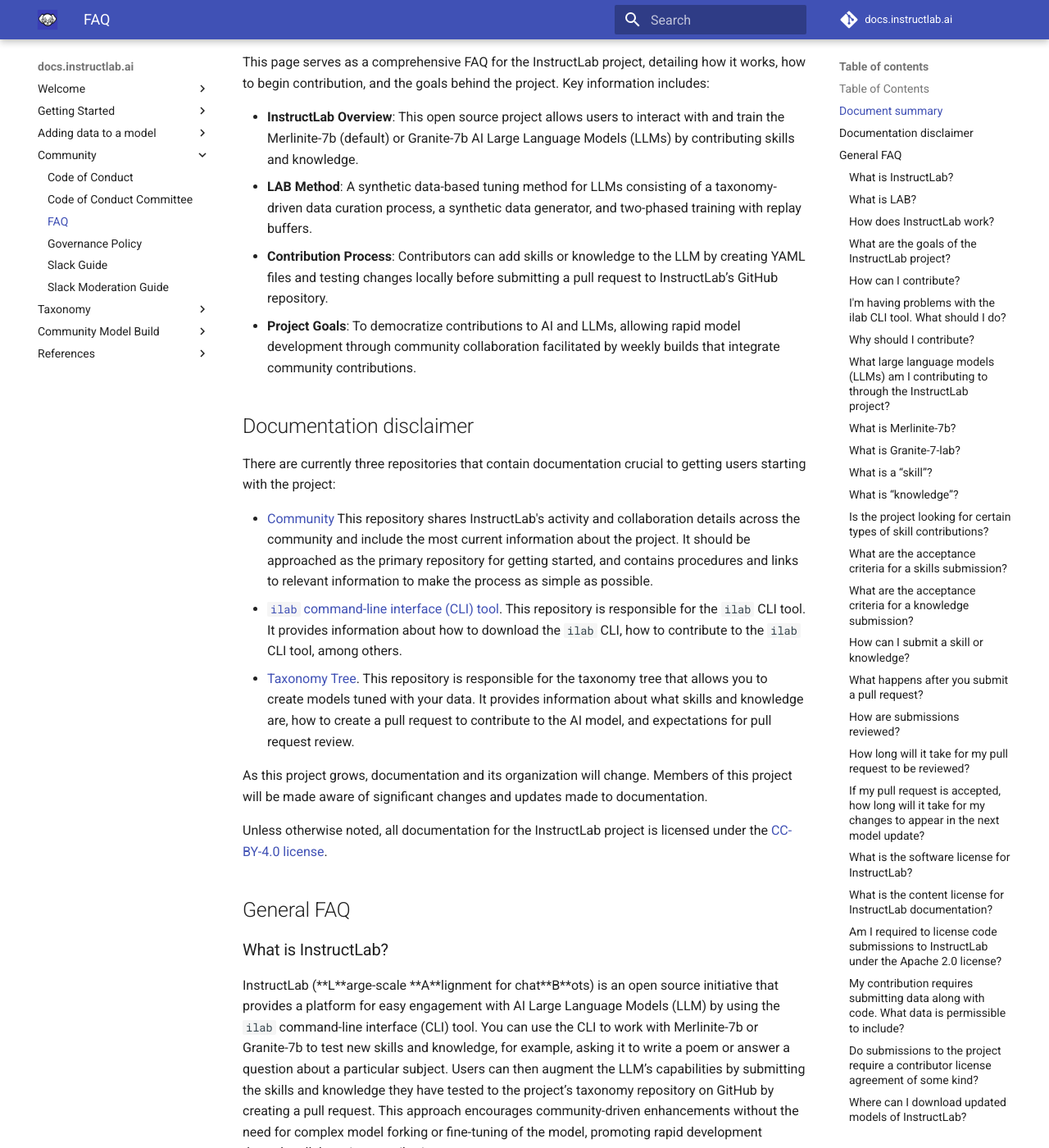
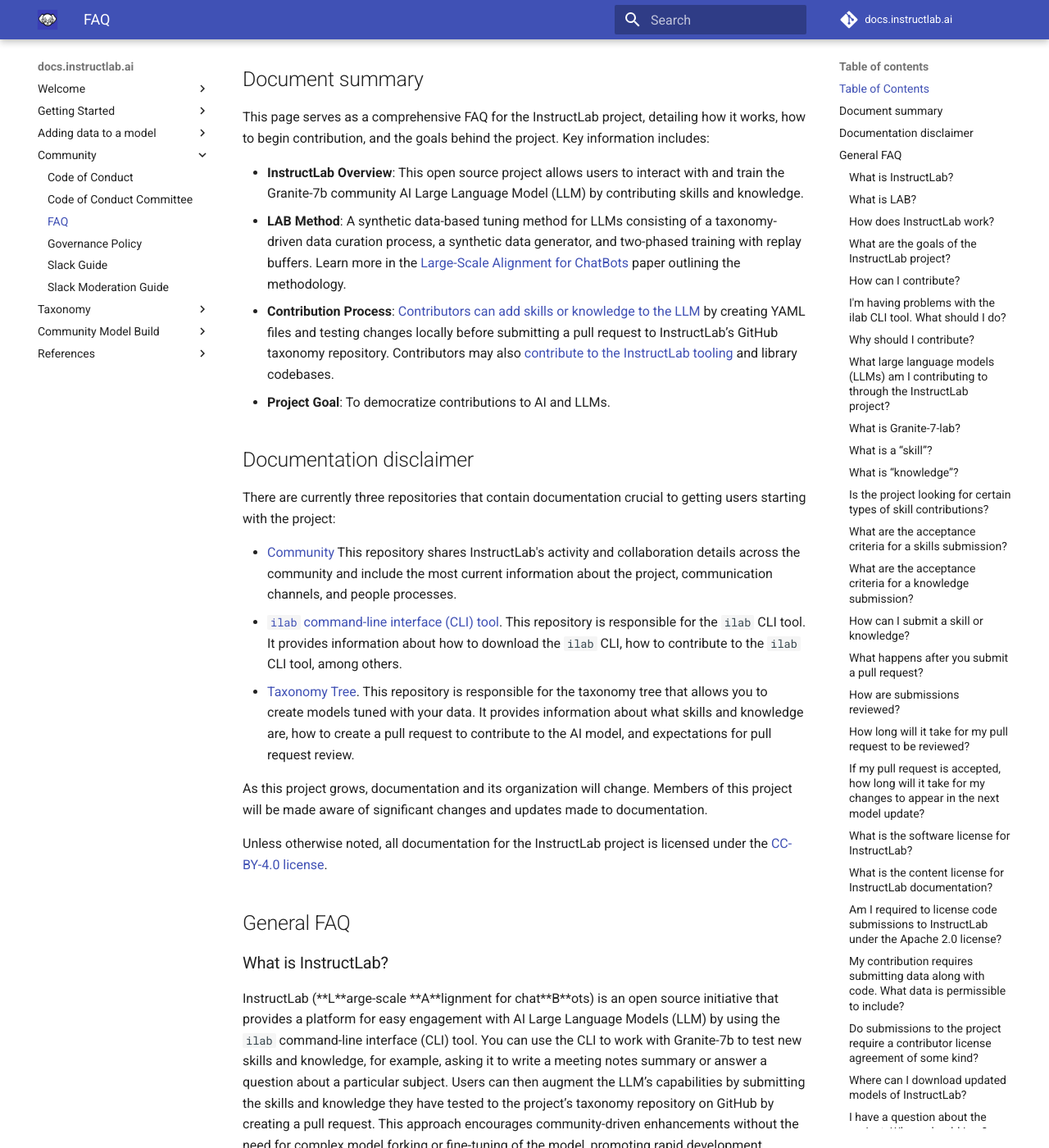
Before and after one commit to instructlab/docs.instructlab.ai, an MkDocs documentation site: the page built from docs/community/FAQ.md, in a window 1280 px wide and 1400 px high, scrolled down 1375 px. Shown: the whole window at 82% size. Built offline with MkDocs 1.6.1 and Material for MkDocs 9.7.7, drawn with Linux system fonts in a browser that asks for light colours; comment, search, counter and statistics services are not loaded; some of the changed text lies outside the part shown.

Commit message:
Updates to FAQ.md
Scrubbed the FAQ content and updated based on current status of the project and tooling.

Signed-off-by: Máirín Duffy <duffy@redhat.com>

```diff
--- a/docs/community/FAQ.md
+++ b/docs/community/FAQ.md
@@ -1,6 +1,9 @@
 # InstructLab FAQ
 
-Last updated: April 2024
+Last updated: October 2024
+
+> [!TIP]
+> AI is a rapidly-developing field with a lot of specialized terminology. You may wish read through [the glossary](https://docs.instructlab.ai/community/FAQ/#glossary) before getting started with the documentation.
 
 ## Table of Contents
 
@@ -39,16 +42,16 @@
 
 This page serves as a comprehensive FAQ for the InstructLab project, detailing how it works, how to begin contribution, and the goals behind the project. Key information includes:
 
-- **InstructLab Overview**: This open source project allows users to interact with and train the Merlinite-7b (default) or Granite-7b AI Large Language Models (LLMs) by contributing skills and knowledge.
-- **LAB Method**: A synthetic data-based tuning method for LLMs consisting of a taxonomy-driven data curation process, a synthetic data generator, and two-phased training with replay buffers.
-- **Contribution Process**: Contributors can add skills or knowledge to the LLM by creating YAML files and testing changes locally before submitting a pull request to InstructLab’s GitHub repository.
-- **Project Goals**: To democratize contributions to AI and LLMs, allowing rapid model development through community collaboration facilitated by weekly builds that integrate community contributions.
+- **InstructLab Overview**: This open source project allows users to interact with and train the Granite-7b community AI Large Language Model (LLM) by contributing skills and knowledge.
+- **LAB Method**: A synthetic data-based tuning method for LLMs consisting of a taxonomy-driven data curation process, a synthetic data generator, and two-phased training with replay buffers. Learn more in the [Large-Scale Alignment for ChatBots](https://arxiv.org/abs/2403.01081) paper outlining the methodology.
+- **Contribution Process**: [Contributors can add skills or knowledge to the LLM](https://docs.instructlab.ai/taxonomy/) by creating YAML files and testing changes locally before submitting a pull request to InstructLab’s GitHub taxonomy repository. Contributors may also [contribute to the InstructLab tooling](https://github.com/instructlab/instructlab/blob/main/CONTRIBUTING/CONTRIBUTING.md) and library codebases.
+- **Project Goal**: To democratize contributions to AI and LLMs.
 
 ## Documentation disclaimer
 
 There are currently three repositories that contain documentation crucial to getting users starting with the project:
 
-- [Community](https://github.com/instructlab/community) This repository shares InstructLab's activity and collaboration details across the community and include the most current information about the project. It should be approached as the primary repository for getting started, and contains procedures and links to relevant information to make the process as simple as possible.
+- [Community](https://github.com/instructlab/community) This repository shares InstructLab's activity and collaboration details across the community and include the most current information about the project, communication channels, and people processes.
 - [`ilab` command-line interface (CLI) tool](https://github.com/instructlab/instructlab). This repository is responsible for the `ilab` CLI tool. It provides information about how to download the `ilab` CLI, how to contribute to the `ilab` CLI tool, among others.
 - [Taxonomy Tree](https://github.com/instructlab/taxonomy). This repository is responsible for the taxonomy tree that allows you to create models tuned with your data. It provides information about what skills and knowledge are, how to create a pull request to contribute to the AI model, and expectations for pull request review.
 
@@ -60,7 +63,10 @@
 
 ### What is InstructLab?
 
-InstructLab (**L**arge-scale **A**lignment for chat**B**ots) is an open source initiative that provides a platform for easy engagement with AI Large Language Models (LLM) by using the `ilab` command-line interface (CLI) tool. You can use the CLI to work with Merlinite-7b or Granite-7b to test new skills and knowledge, for example, asking it to write a poem or answer a question about a particular subject. Users can then augment the LLM’s capabilities by submitting the skills and knowledge they have tested to the project’s taxonomy repository on GitHub by creating a pull request. This approach encourages community-driven enhancements without the need for complex model forking or fine-tuning of the model, promoting rapid development through collaborative contributions.
+InstructLab (**L**arge-scale **A**lignment for chat**B**ots) is an open source initiative that provides a platform for easy engagement with AI Large Language Models (LLM) by using the `ilab` command-line interface (CLI) tool. You can use the CLI to work with Granite-7b to test new skills and knowledge, for example, asking it to write a meeting notes summary or answer a question about a particular subject. Users can then augment the LLM’s capabilities by submitting the skills and knowledge they have tested to the project’s taxonomy repository on GitHub by creating a pull request. This approach encourages community-driven enhancements without the need for complex model forking or fine-tuning of the model, promoting rapid development through collaborative contributions.
+
+> [!IMPORTANT]
+> Building models locally on consumer-grade hardware using quantized models with the `ilab` CLI is not meant for production-grade model creation. The `ilab` desktop configuration is meant for testing single knowledge or skill contributions on top of an already trained and quantized model. It is not for building a complete, production-grade model. For the full InstructLab production-grade model build process, multi-GPU hardware configurations are required, and the student model must be an untrained, unquantized base model.
 
 ### What is LAB?
 
@@ -80,9 +86,11 @@
 
 ### What are the goals of the InstructLab project?
 
-In its current state, openly contributing to a large language model (LLM) has been difficult because of the large compute infrastructure needed to run one.
+The goal on the InstructLab project is to emocratize contributions to AI and LLMs. There are two approaches to achieving this goal in our community:
 
-The InstructLab project seeks to democratize the contribution to AI and LLMs through its _taxonomy_ repository. When users contribute to the InstructLab project, the taxonomy repository resynthesizes the open source training data for InstructLab-trained LLMs. The model is then re-trained regularly (weekly builds), ensuring that community contributions are integrated while enriching the model’s capabilities over time.
+* Enabling collaborative contribution to a large language model (LLM) through [the project's _taxonomy_ repository](https://github.com/instructlab/taxonomy). When users contribute to this repository, the project resynthesizes its open source training data. Our community Granite-based model is then retrained, ensuring that community contributions are integrated while enriching the model’s capabilities over time.
+
+* Providing open source tooling to enable the InstructLab methodology and enabling community contributions to this toolset in accordance with open source project principles. This tooling includes [the InstructLab core engine & CLI](https://github.com/instructlab/instructlab) as well as libraries such as the [sdg](https://github.com/instructlab/sdg), [training](https://github.com/instructlab/training), and [evaluation](https://github.com/instructlab/eval) libraries.
 
 ### How can I contribute?
 
@@ -102,19 +110,13 @@
 
 ### Why should I contribute?
 
-InstructLab is designed to enable collaboration around Merlinite-7b and Granite-7b, an open source licensed LLM that contributors can access through [Hugging Face](https://huggingface.co/instructlab). Participating is an opportunity to contribute to open source AI regardless of technical background.
+InstructLab is designed to enable collaboration around the InstructLab Granite models, open source licensed LLMs that contributors can access through [Hugging Face](https://huggingface.co/instructlab). Participating is an opportunity to contribute to open source AI regardless of technical background.
 
 When contributors write an addition to the existing taxonomy, make a pull request, and get it reviewed and merged, their changes are rolled out in the next build. This update strategy expedites the model’s capabilities and allows contributors to see the impact that they have made on the model much sooner than other LLMs.
 
 ### What large language models (LLMs) am I contributing to through the InstructLab project?
 
-Contributions to the InstructLab project include fine-tuning Merlinite-7b or Granite-7b, an open-source licensed LLM. Contributors have direct access to the model they are improving through [Hugging Face](https://huggingface.co/instructlab).
-
-### What is Merlinite-7b?
-
-Merlinite-7b is a Mistral-7b derivative model fine-tuned with the LAB (**L**arge-scale **A**lignment for chat**B**ots) method using Mixtral-8x7b-Instruct as a teacher model.
-
-More information about the Merlinite-7b can be found on the [Hugging Face project page](https://huggingface.co/instructlab/merlinite-7b-lab).
+Contributions to the InstructLab project include fine-tuning Granite-7b, an open-source licensed LLM. Contributors have direct access to the model they are improving through [Hugging Face](https://huggingface.co/instructlab).
 
 ### What is Granite-7-lab?
 
@@ -195,7 +197,7 @@
 
 ### What is the software license for InstructLab?
 
-The InstructLab project as well as the Merlinite-7b and Granite-7b models are distributed under [Apache License, Version 2.0](https://www.apache.org/licenses/LICENSE-2.0).
+The InstructLab project as well as the Granite-7b models are distributed under [Apache License, Version 2.0](https://www.apache.org/licenses/LICENSE-2.0).
 
 ### What is the content license for InstructLab documentation?
 
@@ -224,13 +226,13 @@
 
 ### Where can I download updated models of InstructLab?
 
-The latest version of InstructLab can be downloaded using the `ilab download` CLI command.
+The latest version of InstructLab can be downloaded using the `ilab download` CLI command, as well as from [InstructLab on Hugging Face](https://huggingface.co/instructlab).
 
 ### I have a question about the project. Where should I go?
 
 Currently, the best method for communicating with peers and project maintainers is in the Community Slack Channel. Visit our [InstructLab Slack Workspace Guide](https://github.com/instructlab/community/blob/main/InstructLabSlackGuide.md) for information on how to join.
 
-TODO: Update with mailing list details once these are created. Related issue <https://github.com/instructlab/community/issues/89>
+See our [community collaboration page](https://github.com/instructlab/community/blob/main/Collaboration.md), including information on our mailing list, meetings, and other ways of interacting with the community.
 
 ### What are the software and hardware requirements for using InstructLab?
 
@@ -246,6 +248,9 @@
 - Approximately 10GB of free disk space to get through the `ilab generate` step
 - Approximately 60GB of free disk space is needed to run the entire process locally on Apple hardware
 - About 32 GB RAM
+
+> [!IMPORTANT]
+> Some of our community members have reported challenges in working with Windows and WSL for InstructLab support. If possible, you may want to work with Linux or Mac for the smoothest experience. We are continuing to work on improvements across our supported operating systems for the local desktop InstructLab tooling experience.
 
 ## Glossary
 
```
Also changed, not shown: other parts of docs/community/FAQ.md (+2 -2 lines).
